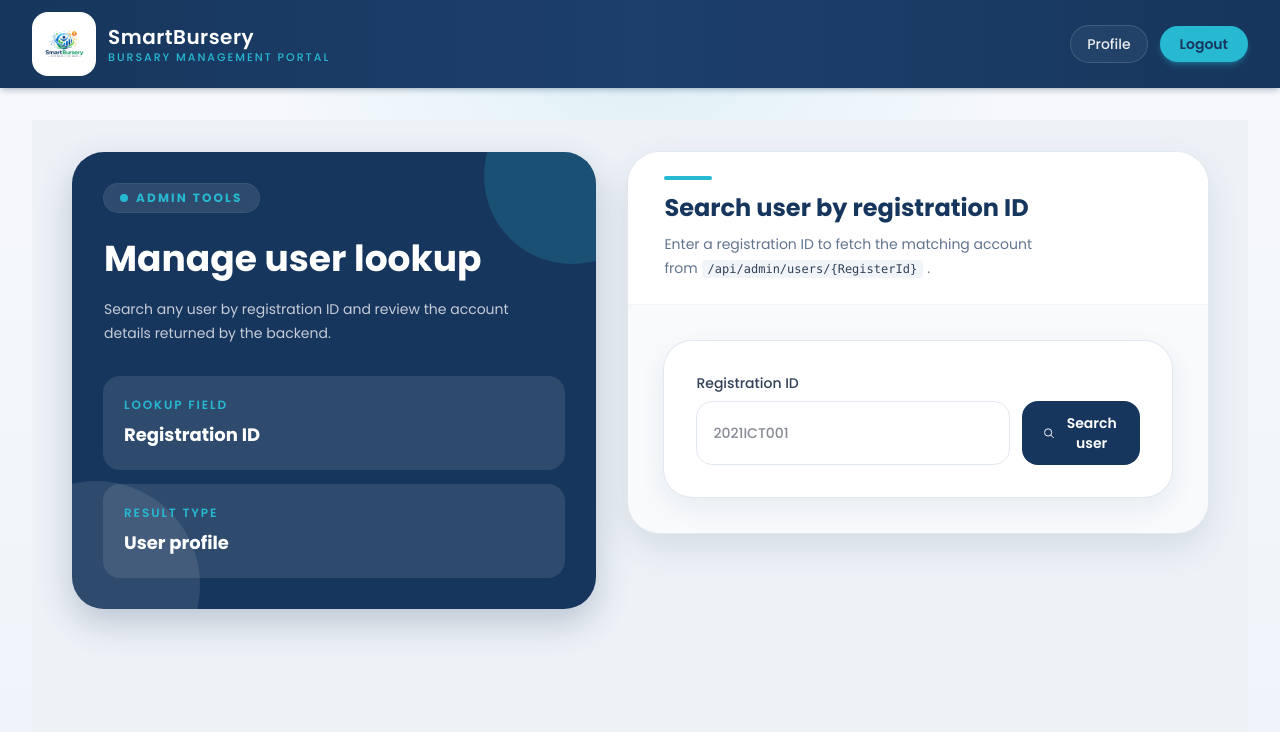
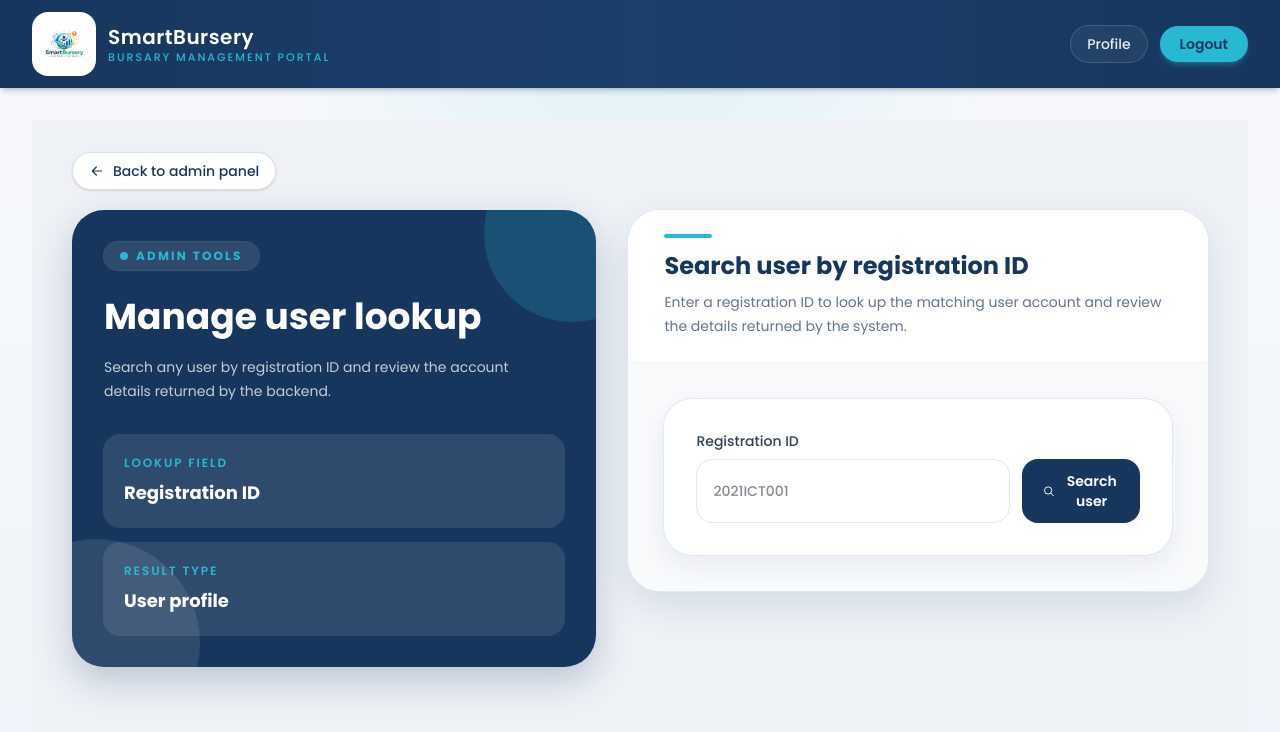
Before and after one commit to SUSLCore/smartbursary-web, a Next.js app: page /admin/manage-user in a window 1280 px wide. Shown: the top 732 px of the page. Built offline with nearby package versions, Linux system fonts and the light colour scheme; no server answers.

Commit message:
Add navigation link to admin panel in StudentServicesPage; implement ArrowLeftIcon component for back navigation.

```diff
--- a/app/(dashboard)/admin/manage-user/page.tsx
+++ b/app/(dashboard)/admin/manage-user/page.tsx
@@ -1,5 +1,6 @@
 "use client";
 
+import Link from "next/link";
 import { useState, type FormEvent } from "react";
 
 import ConfirmationCard from "@/components/ConfirmationCard";
@@ -15,6 +16,38 @@ type NoticeState = {
   tone: NoticeTone;
   text: string;
 } | null;
+
+function getErrorMessage(error: unknown, fallback: string) {
+  if (typeof error !== "object" || error === null) {
+    return fallback;
+  }
+
+  const candidate = error as {
+    message?: unknown;
+    error?: unknown;
+    response?: { data?: { message?: unknown; error?: unknown } };
+  };
+
+  if (typeof candidate.message === "string" && candidate.message.trim()) {
+    return candidate.message;
+  }
+
+  if (typeof candidate.error === "string" && candidate.error.trim()) {
+    return candidate.error;
+  }
+
+  const responseMessage = candidate.response?.data?.message;
+  if (typeof responseMessage === "string" && responseMessage.trim()) {
+    return responseMessage;
+  }
+
+  const responseError = candidate.response?.data?.error;
+  if (typeof responseError === "string" && responseError.trim()) {
+    return responseError;
+  }
+
+  return fallback;
+}
 
 function SearchIcon() {
   return (
@@ -70,6 +103,20 @@ function ShieldIcon() {
   );
 }
 
+function ArrowLeftIcon() {
+  return (
+    <svg viewBox="0 0 24 24" fill="none" className="h-4 w-4">
+      <path
+        d="M19 12H5M11 18l-6-6 6-6"
+        stroke="currentColor"
+        strokeWidth="1.8"
+        strokeLinecap="round"
+        strokeLinejoin="round"
+      />
+    </svg>
+  );
+}
+
 export default function ManageUserPage() {
   const [registerId, setRegisterId] = useState("");
   const [searching, setSearching] = useState(false);
@@ -118,10 +165,12 @@ export default function ManageUserPage() {
         text: `User found for registration ID ${trimmedRegisterId}.`,
       });
     } catch (error: unknown) {
-      console.error(error);
       setNotice({
         tone: "error",
-        text: (error as { message?: string }).message ?? "Could not find a user for that registration ID.",
+        text: getErrorMessage(
+          error,
+          "Could not find a user for that registration ID."
+        ),
       });
     } finally {
       setSearching(false);
@@ -146,10 +195,9 @@ export default function ManageUserPage() {
       setUser(null);
       setConfirmDeleteOpen(false);
     } catch (error: unknown) {
-      console.error(error);
       setNotice({
         tone: "error",
-        text: (error as { message?: string }).message ?? "Could not delete this user.",
+        text: getErrorMessage(error, "Could not delete this user."),
       });
     } finally {
       setDeleting(false);
@@ -158,6 +206,16 @@ export default function ManageUserPage() {
 
   return (
     <div className="min-h-[calc(100vh-72px)] bg-[#eef2f7] px-4 py-8 sm:px-6 lg:px-10">
+      <div className="mx-auto mb-5 flex w-full max-w-6xl justify-start">
+        <Link
+          href="/admin"
+          className="inline-flex items-center gap-2 rounded-full border border-[#17365d]/15 bg-white px-4 py-2 text-sm font-medium text-[#17365d] shadow-sm transition-all duration-200 hover:border-[#27b8d2]/50 hover:bg-[#27b8d2]/5"
+        >
+          <ArrowLeftIcon />
+          Back to admin panel
+        </Link>
+      </div>
+
       <div className="mx-auto grid w-full max-w-6xl gap-8 lg:grid-cols-[0.95fr_1.05fr] lg:items-start">
         <section className="relative overflow-hidden rounded-[32px] bg-[#17365d] p-8 text-white shadow-[0_14px_35px_rgba(23,54,93,0.24)]">
           <div className="absolute -right-16 -top-16 h-44 w-44 rounded-full bg-[#27b8d2]/20" />
@@ -205,11 +263,8 @@ export default function ManageUserPage() {
             </h2>
 
             <p className="mt-2 text-sm leading-6 text-slate-500">
-              Enter a registration ID to fetch the matching account from
-              <code className="mx-1 rounded bg-slate-100 px-1.5 py-0.5 text-xs text-slate-700">
-                /api/admin/users/{`{RegisterId}`}
-              </code>
-              .
+              Enter a registration ID to look up the matching user account and
+              review the details returned by the system.
             </p>
           </div>
 
--- a/app/(dashboard)/admin/student-services/page.tsx
+++ b/app/(dashboard)/admin/student-services/page.tsx
@@ -1,10 +1,36 @@
 "use client";
 
+import Link from "next/link";
+
 import OfficerForm from "@/components/OfficerForm";
+
+function ArrowLeftIcon() {
+  return (
+    <svg viewBox="0 0 24 24" fill="none" className="h-4 w-4">
+      <path
+        d="M19 12H5M11 18l-6-6 6-6"
+        stroke="currentColor"
+        strokeWidth="1.8"
+        strokeLinecap="round"
+        strokeLinejoin="round"
+      />
+    </svg>
+  );
+}
 
 export default function StudentServicesPage() {
   return (
     <div className="min-h-[calc(100vh-72px)] bg-[#eef2f7] px-4 py-8 sm:px-6 lg:px-10">
+      <div className="mx-auto mb-5 flex w-full max-w-6xl justify-start">
+        <Link
+          href="/admin"
+          className="inline-flex items-center gap-2 rounded-full border border-[#17365d]/15 bg-white px-4 py-2 text-sm font-medium text-[#17365d] shadow-sm transition-all duration-200 hover:border-[#27b8d2]/50 hover:bg-[#27b8d2]/5"
+        >
+          <ArrowLeftIcon />
+          Back to admin panel
+        </Link>
+      </div>
+
       <div className="mx-auto grid w-full max-w-6xl gap-8 lg:grid-cols-[0.9fr_1.1fr] lg:items-start">
         <section className="relative overflow-hidden rounded-[32px] bg-[#17365d] p-8 text-white shadow-[0_14px_35px_rgba(23,54,93,0.24)]">
           <div className="absolute -right-16 -top-16 h-44 w-44 rounded-full bg-[#27b8d2]/20" />
```
